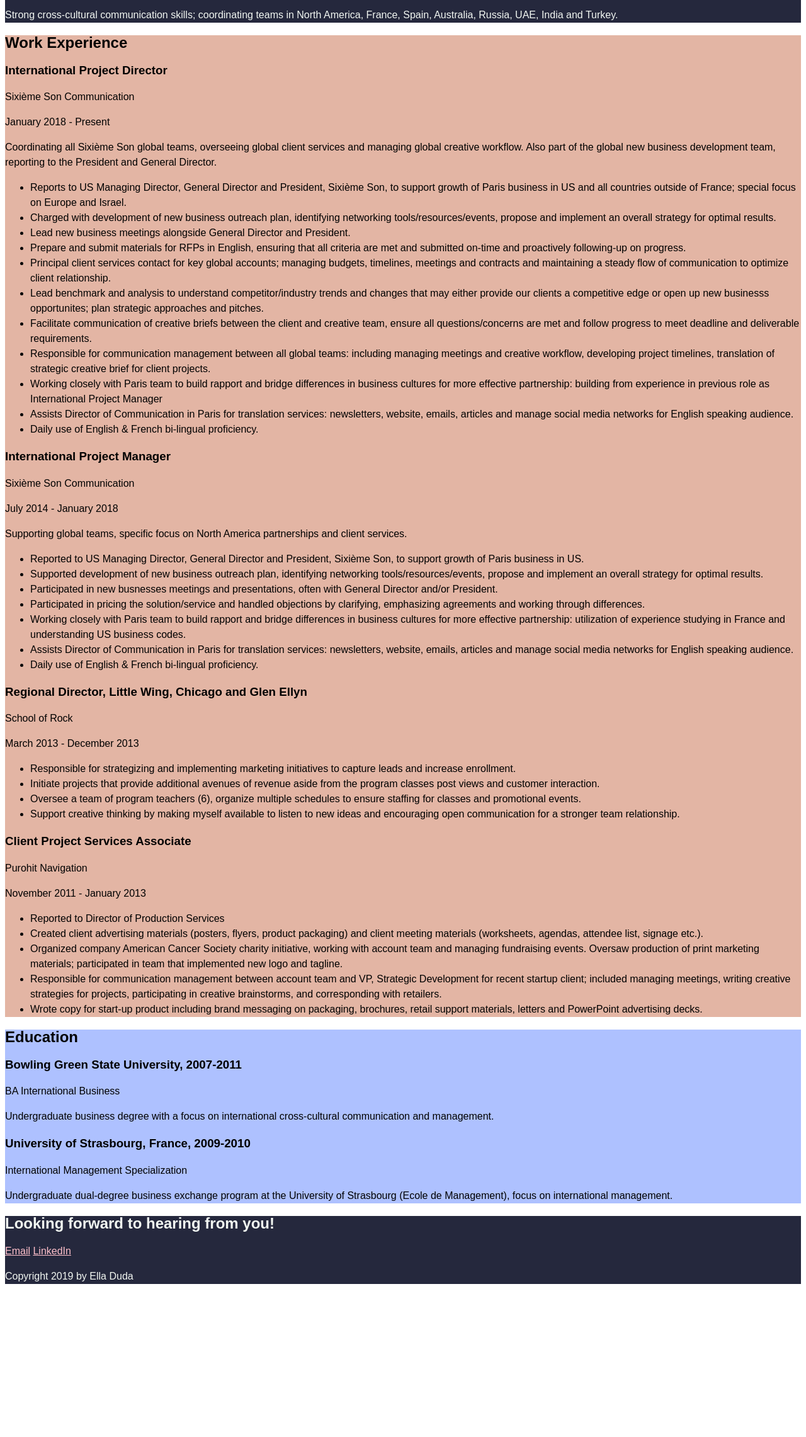
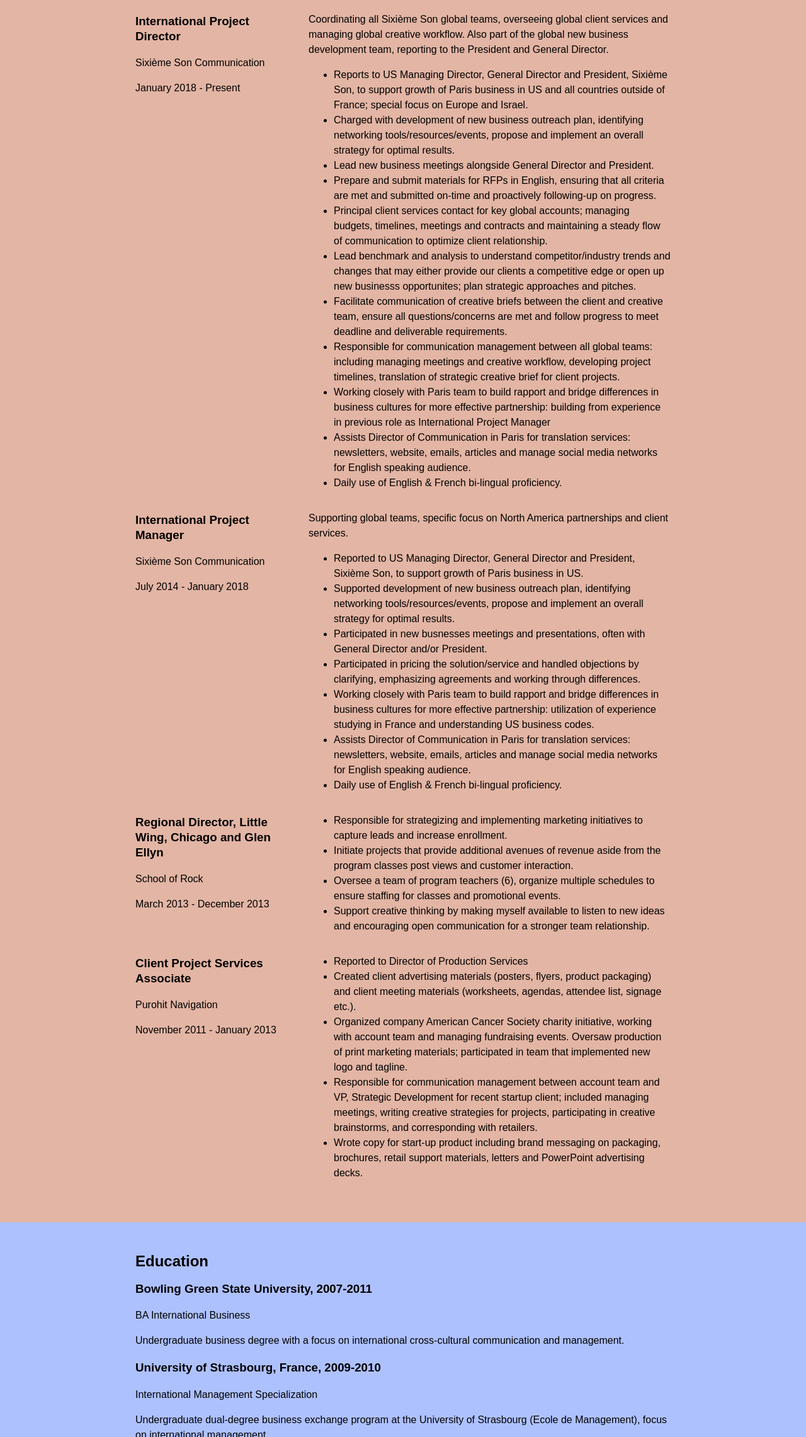
Before and after one commit to Doodah88/Resume, a plain HTML site: page index.html in a window 1280 px wide. Shown: the part 518-2800 px from the top of the page at 63% size. Before the commit the page ends 2573 px from the top, so only its background shows below. Drawn offline with Linux system fonts and the light colour scheme; files whose address does not match are found by name.

Commit message:
made changes to layout and committing version that represents the final project for the CSS 1 course

```diff
--- a/css/style.css
+++ b/css/style.css
@@ -12,17 +12,38 @@ light blue: bcc2e7
 /* Global styles
 -----------------------*/
 
+html {
+    box-sizing: border-box;
+}
+
+*, *:before, *:after {
+    box-sizing: inherit
+}
+
 body {
    font-family: sans-serif;
    line-height: 150%;
+   margin: 0;
 }
 
-a {
-    color: pink;
+.content-wrap {
+    max-width: 950px;
+    margin: 0 auto;
+    padding: 50px;
+    overflow: auto;
 }
 
-a:hover {
-    text-decoration: none;
+.col-wide {
+    width: 70%;
+    float: left;
+    padding-left: 20px;
+    min-height: 175px;
+}
+
+.col-narrow {
+    width: 30%;
+    float: left;
+    min-height: 175px;
 }
 
 /* header / footer
@@ -33,6 +54,24 @@ header, footer {
     color: #f2f7f2;
 }
 
+/* header
+-----------------------*/
+
+header h1, header h2 {
+    font-family: Verdana, Geneva, Tahoma, sans-serif;
+}
+
+
+h1 {
+    font-size: 50px;
+}
+
+h2 {
+    margin-top: 0;
+}
+
+/* sections
+-----------------------*/
 .work {
     background: #e3b5a4;
 }
@@ -41,11 +80,20 @@ header, footer {
     background: #aec1ff;
 }
 
-header h1, header h2 {
-    font-family: Verdana, Geneva, Tahoma, sans-serif;
+/* footer
+-----------------------*/
+footer {
     text-align: center;
 }
 
-h1 {
-    font-size: 50px;
+a {
+    color: rgb(226, 97, 118);
+    background: white;
+    padding: 5px;
+    margin: 10px;
+    display: inline-block;
 }
+
+a:hover {
+    text-decoration: none;
+}
--- a/index.html
+++ b/index.html
@@ -9,25 +9,32 @@
 <body>
     <!-- // Intro -->
     <header>
-        <img src="/Users/elladuda/Desktop/coding/Linkedin Learning/CSS 1/CSS Resume/images/Ella2.jpg" alt="Picture of Ella Duda" height="300px">
+      <div class="content-wrap">
+        <img class="profile-img col-narrow" src="/Users/elladuda/Desktop/coding/Linkedin Learning/CSS 1/CSS Resume/images/Ella2.jpg" alt="Picture of Ella Duda">
+       <div class="col-wide">
         <h1>Ella Duda</h1>
         <h2>International Director - Creative Brand Strategist - Client Service Manager</h2>
         <p>Aim to cultivate creativity, innovation and kindness in the workplace.</p>
         <p>6+ years of experience in account client services for creative agencies and specific focus in audio brand management.</p>
         <p>Strong cross-cultural communication skills; coordinating teams in North America, France, Spain, Australia, Russia, UAE, India and Turkey.</p>
+       </div>
+      </div>
     </header>
 
     <main>
         <!-- // Work Experience -->
         <section class="work">
+          <div class="content-wrap">
             <h2>Work Experience</h2>
 
             <!-- Job Details: copy this whole block to add more jobs -->
+          <div class="col-narrow">
             <h3>International Project Director</h3>
             <p>Sixième Son Communication</p>
             <p>January 2018 - Present</p>
+          </div>
 
-            <!-- Add as many paragraphs as you need. -->
+          <div class="col-wide">
             <p>Coordinating all Sixième Son global teams, overseeing global client services and managing global creative workflow. Also part of the global new business development team, reporting to the President and General Director.</p>
               <ul>
                 <li>Reports to US Managing Director, General Director and President, Sixième Son, to support growth of Paris business in US and all countries outside of France; special focus on Europe and Israel.</li>
@@ -42,13 +49,15 @@
                 <li>Assists Director of Communication in Paris for translation services: newsletters, website, emails, articles and manage social media networks for English speaking audience.</li>
                 <li>Daily use of English & French bi-lingual proficiency.</li>
               </ul>
-
+          </div>
             <!-- Job Details: copy this whole block to add more jobs -->
-            <h3 class="work2">International Project Manager</h3>
+          <div class="col-narrow">
+            <h3>International Project Manager</h3>
             <p>Sixième Son Communication</p>
             <p>July 2014 - January 2018</p>
+          </div>
 
-            <!-- Add as many paragraphs as you need. -->
+          <div class="col-wide">
             <p>Supporting global teams, specific focus on North America partnerships and client services.</p>
               <ul>
                 <li>Reported to US Managing Director, General Director and President, Sixième Son, to support growth of Paris business in US.</li>
@@ -59,43 +68,45 @@
                 <li>Assists Director of Communication in Paris for translation services: newsletters, website, emails, articles and manage social media networks for English speaking audience.</li>
                 <li>Daily use of English & French bi-lingual proficiency.</li>
               </ul>
+         </div>
+            <!-- Job Details: copy this whole block to add more jobs -->
 
-            <!-- Job Details: copy this whole block to add more jobs -->
-            <h3 class="work">Regional Director, Little Wing, Chicago and Glen Ellyn</h3>
+          <div class="col-narrow">
+            <h3>Regional Director, Little Wing, Chicago and Glen Ellyn</h3>
             <p>School of Rock</p>
             <p>March 2013 - December 2013</p>
-
-            <!-- Add as many paragraphs as you need. -->
+          </div>
+          <div class="col-wide">
               <ul>
                 <li>Responsible for strategizing and implementing marketing initiatives to capture leads and increase enrollment.</li>
                 <li>Initiate projects that provide additional avenues of revenue aside from the program classes post views and customer interaction.</li>
                 <li>Oversee a team of program teachers (6), organize multiple schedules to ensure staffing for classes and promotional events.</li>
                 <li>Support creative thinking by making myself available to listen to new ideas and encouraging open communication for a stronger team relationship.</li>
               </ul>
-
+           </div>
             <!-- Job Details: copy this whole block to add more jobs -->
-            <h3 class="work2">Client Project Services Associate</h3>
+          <div class="col-narrow">
+            <h3>Client Project Services Associate</h3>
             <p>Purohit Navigation</p>
             <p>November 2011 - January 2013</p>
+          </div>
 
-            <!-- Add as many paragraphs as you need. -->
+          <div class="col-wide">
               <ul>
                 <li>Reported to Director of Production Services</li>
                 <li>Created client advertising materials (posters, flyers, product packaging) and client meeting materials (worksheets, agendas, attendee list, signage etc.).</li>
                 <li>Organized company American Cancer Society charity initiative, working with account team and managing fundraising events. Oversaw production of print marketing materials; participated in team that implemented new logo and tagline.</li>
                 <li>Responsible for communication management between account team and VP, Strategic Development for recent startup client; included managing meetings, writing creative strategies for projects, participating in creative brainstorms, and corresponding with retailers.</li>
                 <li>Wrote copy for start-up product including brand messaging on packaging, brochures, retail support materials, letters and PowerPoint advertising decks.</li>
-
               </ul>
-
-            <!-- end of Job Details block. -->
-
-
-        </section>
+          </div>
+        </div>
+      </section>
 
 
         <!-- // Education -->
         <section class="education">
+          <div class="content-wrap">
             <h2>Education</h2>
 
             <!-- School details: copy this whole block to add more schools. -->
@@ -112,22 +123,23 @@
             <!-- Add as many paragraphs as you need. -->
             <p>Undergraduate dual-degree business exchange program at the University of Strasbourg (Ecole de Management), focus on international management.</p>
 
-            <!-- End of school details. -->
+           </div>
         </section>
     </main>
 
     <!-- // Footer & contact info -->
     <footer>
+      <div class="content-wrap">
         <h2>Looking forward to hearing from you!</h2>
 
         <!-- Social media and contact links. Add or remove any networks. -->
-        <div>
+        <div class="contact-info">
             <a href="perroquetfraise@gmail.com">Email</a>
             <a href="https://www.linkedin.com/in/ella-duda-8b683635/" target="_blank">LinkedIn</a>
-
         </div>
 
         <p>Copyright 2019 by Ella Duda</p>
+      </div>
     </footer>
-</body>
+  </body>
 </html>
```
